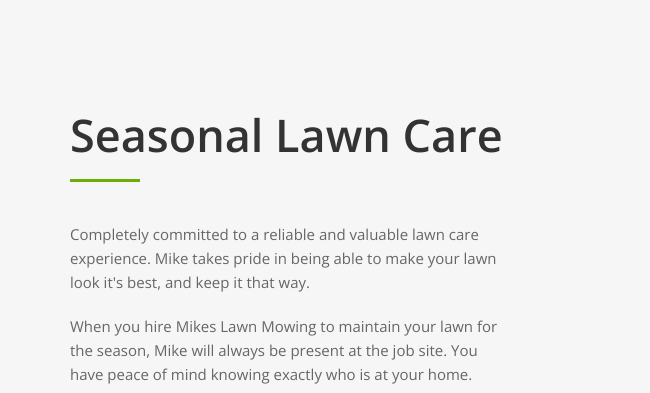
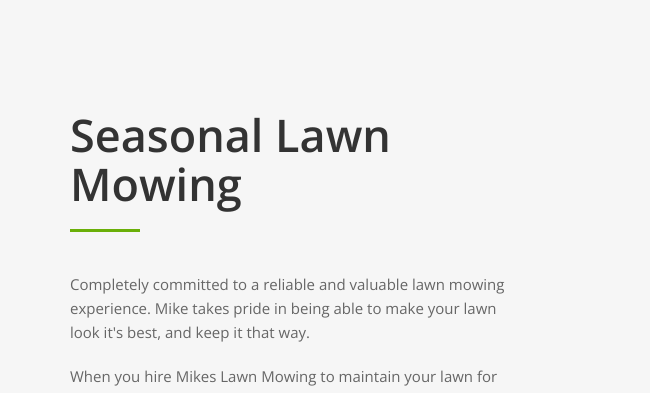
Before and after one commit to Ethannnrogers/mikes-lawn-mowing, a plain HTML site: page index.html in a window 1280 px wide. Shown: the part 777-1170 px from the top of the page, 0-650 px from the left. Drawn offline with nearby package versions, Linux system fonts and the light colour scheme; grey boxes are pictures that could not be loaded.

Commit message:
care=mowing

```diff
--- a/index.html
+++ b/index.html
@@ -83,9 +83,9 @@
     <div class="row">
       <div class="col-xs-12 col-md-6">
         <div class="about-text">
-          <h2>Seasonal Lawn Care</h2>
+          <h2>Seasonal Lawn Mowing</h2>
           <hr>
-          <p>Completely committed to a reliable and valuable lawn care experience. Mike takes pride in being able to make your lawn look it's best, and keep it that way.</p>
+          <p>Completely committed to a reliable and valuable lawn mowing experience. Mike takes pride in being able to make your lawn look it's best, and keep it that way.</p>
           <p>When you hire Mikes Lawn Mowing to maintain your lawn for the season, Mike will always be present at the job site. You have peace of mind knowing exactly who is at your home.</p>
           <a href="#quote" class="btn btn-custom btn-lg page-scroll">Get A Free Quote</a> </div>
       </div>
```
